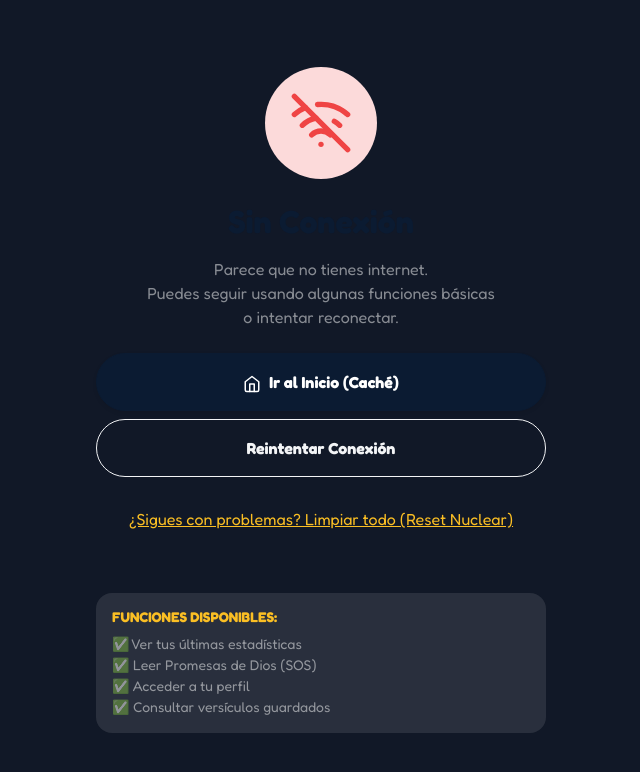
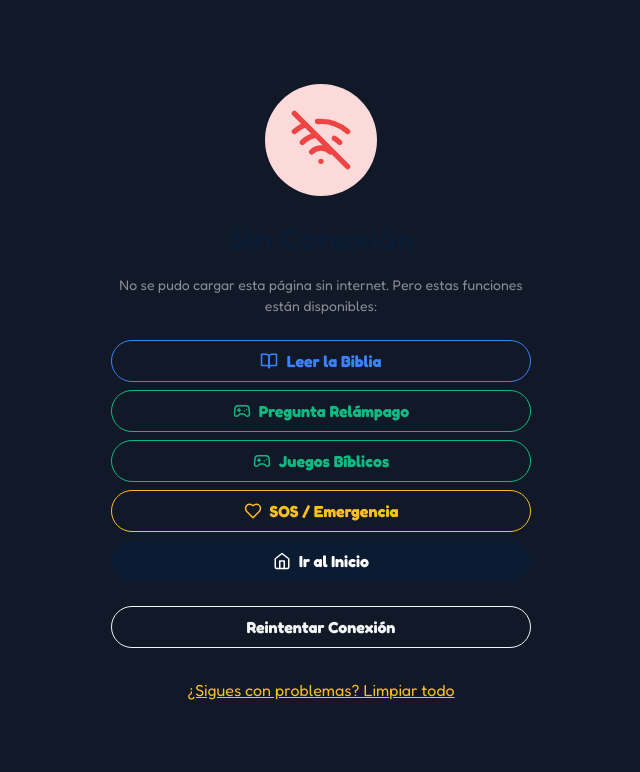
Before and after one commit to Imandro/ConectaMas, a Next.js app: page /offline in a window 1280 px wide. Shown: the top 772 px of the page, without its empty margins (319-959 px from the left). Built offline with nearby package versions, Linux system fonts and the light colour scheme; no server answers.

Commit message:
feat: offline PWA con Biblia y juegos cacheados

```diff
--- a/app/offline/page.tsx
+++ b/app/offline/page.tsx
@@ -1,12 +1,12 @@
 "use client";
 
-import { WifiOff, Home } from 'lucide-react';
+import { WifiOff, BookOpen, Gamepad2, Heart, Home } from 'lucide-react';
 import Link from 'next/link';
 
 export default function OfflinePage() {
     return (
         <div className="min-vh-100 d-flex align-items-center justify-content-center bg-dark text-white p-4">
-            <div className="text-center animate-fade-in">
+            <div className="text-center animate-fade-in" style={{ maxWidth: 420 }}>
                 <div className="mb-4 d-flex justify-content-center">
                     <div className="bg-danger-subtle p-4 rounded-circle">
                         <WifiOff size={64} className="text-danger" />
@@ -14,21 +14,33 @@ export default function OfflinePage() {
                 </div>
 
                 <h2 className="fw-bold mb-3">Sin Conexión</h2>
-                <p className="text-white-50 mb-4 opcaity-75">
-                    Parece que no tienes internet. <br />
-                    Puedes seguir usando algunas funciones básicas <br />
-                    o intentar reconectar.
+                <p className="text-white-50 small mb-4">
+                    No se pudo cargar esta página sin internet.
+                    Pero estas funciones están disponibles:
                 </p>
 
-                <div className="d-grid gap-2">
-                    <Link href="/dashboard" className="btn btn-primary rounded-pill py-3 px-5 shadow-sm">
-                        <Home size={18} className="me-2" />
-                        Ir al Inicio (Caché)
+                <div className="d-flex flex-column gap-2 mb-4">
+                    <Link href="/dashboard/bible" className="btn btn-outline-info rounded-pill py-2 d-flex align-items-center justify-content-center gap-2">
+                        <BookOpen size={18} /> Leer la Biblia
                     </Link>
+                    <Link href="/dashboard/games/speed-quiz" className="btn btn-outline-success rounded-pill py-2 d-flex align-items-center justify-content-center gap-2">
+                        <Gamepad2 size={18} /> Pregunta Relámpago
+                    </Link>
+                    <Link href="/dashboard/games" className="btn btn-outline-success rounded-pill py-2 d-flex align-items-center justify-content-center gap-2">
+                        <Gamepad2 size={18} /> Juegos Bíblicos
+                    </Link>
+                    <Link href="/dashboard/sos" className="btn btn-outline-warning rounded-pill py-2 d-flex align-items-center justify-content-center gap-2">
+                        <Heart size={18} /> SOS / Emergencia
+                    </Link>
+                    <Link href="/dashboard" className="btn btn-primary rounded-pill py-2 d-flex align-items-center justify-content-center gap-2">
+                        <Home size={18} /> Ir al Inicio
+                    </Link>
+                </div>
 
+                <div className="d-flex flex-column gap-2">
                     <button
                         onClick={() => window.location.reload()}
-                        className="btn btn-outline-light rounded-pill py-3"
+                        className="btn btn-outline-light rounded-pill py-2"
                     >
                         Reintentar Conexión
                     </button>
@@ -46,18 +58,8 @@ export default function OfflinePage() {
                         }}
                         className="btn btn-link text-warning small mt-2"
                     >
-                        ¿Sigues con problemas? Limpiar todo (Reset Nuclear)
+                        ¿Sigues con problemas? Limpiar todo
                     </button>
-                </div>
-
-                <div className="mt-5 p-3 rounded-4 bg-white bg-opacity-10 text-start">
-                    <h6 className="fw-bold small mb-2 text-warning">FUNCIONES DISPONIBLES:</h6>
-                    <ul className="small text-white-50 list-unstyled m-0">
-                        <li>✅ Ver tus últimas estadísticas</li>
-                        <li>✅ Leer Promesas de Dios (SOS)</li>
-                        <li>✅ Acceder a tu perfil</li>
-                        <li>✅ Consultar versículos guardados</li>
-                    </ul>
                 </div>
             </div>
         </div>
--- a/components/OfflineAlert.tsx
+++ b/components/OfflineAlert.tsx
@@ -1,8 +1,9 @@
 'use client';
 
 import { useEffect, useState } from 'react';
-import { WifiOff } from 'lucide-react';
+import { WifiOff, BookOpen, Gamepad2, Heart } from 'lucide-react';
 import Image from 'next/image';
+import Link from 'next/link';
 
 export default function OfflineAlert() {
     const [isOffline, setIsOffline] = useState(false);
@@ -14,7 +15,6 @@ export default function OfflineAlert() {
         window.addEventListener('online', handleOnline);
         window.addEventListener('offline', handleOffline);
 
-        // Initial check
         setIsOffline(!navigator.onLine);
 
         return () => {
@@ -27,8 +27,8 @@ export default function OfflineAlert() {
 
     return (
         <div className="fixed inset-0 z-[9999] flex flex-col items-center justify-center bg-[#001F3F] text-white p-6">
-            <div className="flex flex-col items-center gap-6 text-center animate-fade-in-up">
-                <div className="relative w-32 h-32 mb-4">
+            <div className="flex flex-col items-center gap-6 text-center animate-fade-in-up max-w-md">
+                <div className="relative w-24 h-24 mb-2">
                     <Image
                         src="/logo.png"
                         alt="Conecta+ Logo"
@@ -38,18 +38,64 @@ export default function OfflineAlert() {
                 </div>
 
                 <div className="bg-[#FFD700] p-4 rounded-full bg-opacity-10 backdrop-blur-sm border border-[#FFD700]/20">
-                    <WifiOff className="w-12 h-12 text-[#FFD700]" />
+                    <WifiOff className="w-10 h-10 text-[#FFD700]" />
                 </div>
 
-                <h2 className="text-3xl font-bold font-outfit text-[#FFD700]">Sin Conexión</h2>
+                <h2 className="text-2xl font-bold text-[#FFD700]">Sin Conexión</h2>
 
-                <p className="text-lg text-gray-300 max-w-sm">
-                    Parece que no tienes internet. Revisa tu conexión para seguir disfrutando de Conecta+.
+                <p className="text-gray-300 text-sm">
+                    No tienes internet, pero aún puedes usar estas funciones:
                 </p>
+
+                <div className="grid gap-3 w-full">
+                    <Link
+                        href="/dashboard/bible"
+                        className="flex items-center gap-3 bg-white/10 hover:bg-[#FFD700]/20 rounded-xl p-4 transition-colors text-left"
+                    >
+                        <BookOpen className="w-6 h-6 text-[#FFD700] shrink-0" />
+                        <div>
+                            <div className="font-semibold text-sm">Leer la Biblia</div>
+                            <div className="text-xs text-gray-400">Disponible sin internet</div>
+                        </div>
+                    </Link>
+
+                    <Link
+                        href="/dashboard/games/speed-quiz"
+                        className="flex items-center gap-3 bg-white/10 hover:bg-[#FFD700]/20 rounded-xl p-4 transition-colors text-left"
+                    >
+                        <Gamepad2 className="w-6 h-6 text-[#FFD700] shrink-0" />
+                        <div>
+                            <div className="font-semibold text-sm">Pregunta Relámpago</div>
+                            <div className="text-xs text-gray-400">Juego de trivia sin conexión</div>
+                        </div>
+                    </Link>
+
+                    <Link
+                        href="/dashboard/games"
+                        className="flex items-center gap-3 bg-white/10 hover:bg-[#FFD700]/20 rounded-xl p-4 transition-colors text-left"
+                    >
+                        <Gamepad2 className="w-6 h-6 text-[#FFD700] shrink-0" />
+                        <div>
+                            <div className="font-semibold text-sm">Juegos Bíblicos</div>
+                            <div className="text-xs text-gray-400">Todos los juegos disponibles</div>
+                        </div>
+                    </Link>
+
+                    <Link
+                        href="/dashboard/sos"
+                        className="flex items-center gap-3 bg-white/10 hover:bg-[#FFD700]/20 rounded-xl p-4 transition-colors text-left"
+                    >
+                        <Heart className="w-6 h-6 text-[#FFD700] shrink-0" />
+                        <div>
+                            <div className="font-semibold text-sm">SOS / Emergencia</div>
+                            <div className="text-xs text-gray-400">Promesas de Dios sin conexión</div>
+                        </div>
+                    </Link>
+                </div>
 
                 <button
                     onClick={() => window.location.reload()}
-                    className="mt-8 px-8 py-3 bg-[#FFD700] text-[#001F3F] font-bold rounded-xl shadow-lg hover:scale-105 transition-transform"
+                    className="mt-2 px-8 py-3 bg-[#FFD700] text-[#001F3F] font-bold rounded-xl shadow-lg hover:scale-105 transition-transform text-sm w-full"
                 >
                     Reintentar
                 </button>
--- a/next.config.js
+++ b/next.config.js
@@ -1,9 +1,11 @@
 const withPWA = require('next-pwa')({
     dest: 'public',
-    // PWA is only enabled in production (build time)
     disable: process.env.NODE_ENV === 'development',
     register: true,
     skipWaiting: true,
+    fallbacks: {
+        document: '/offline',
+    },
     runtimeCaching: [
         {
             urlPattern: /^https:\/\/images\.unsplash\.com\/.*/i,
@@ -25,6 +27,22 @@ const withPWA = require('next-pwa')({
             urlPattern: /^https:\/\/fonts\.googleapis\.com\/.*/i,
             handler: 'StaleWhileRevalidate',
             options: { cacheName: 'google-fonts', expiration: { maxEntries: 10, maxAgeSeconds: 30 * 24 * 60 * 60 } },
+        },
+        {
+            urlPattern: /\/api\/bible/,
+            handler: 'CacheFirst',
+            options: {
+                cacheName: 'bible-api',
+                expiration: { maxEntries: 200, maxAgeSeconds: 365 * 24 * 60 * 60 },
+            },
+        },
+        {
+            urlPattern: /\.(?:js|css)$/i,
+            handler: 'StaleWhileRevalidate',
+            options: {
+                cacheName: 'static-assets',
+                expiration: { maxEntries: 200, maxAgeSeconds: 30 * 24 * 60 * 60 },
+            },
         },
     ],
 });
```
